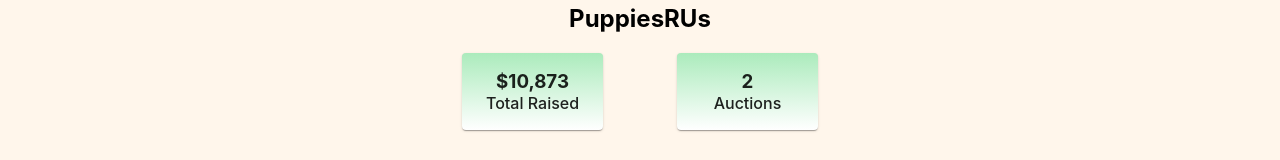
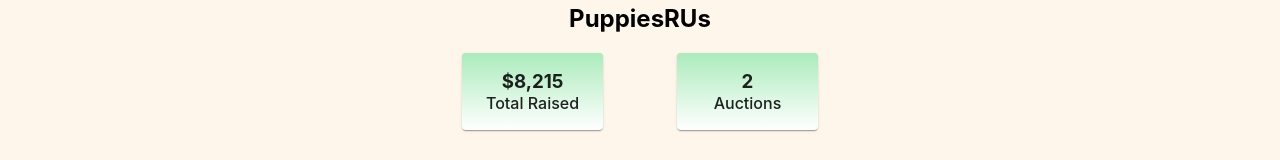
Before and after one commit to 392-f23/BidForGood, a React (Vite) app: page /org_profile in a window 1280 px wide. Shown: the part 140-300 px from the top of the page. Built offline with nearby package versions, Linux system fonts and the light colour scheme; no server answers; the database is empty.

Commit message:
fix total raised

```diff
--- a/src/components/OrganizationHome/OrgProfile.jsx
+++ b/src/components/OrganizationHome/OrgProfile.jsx
@@ -44,7 +44,7 @@ export const OrgProfilePage = () => {
         <h2>PuppiesRUs</h2>
         <div className='cardflex'>
           <Card className='profilecard'>
-            <h3 className='cardheader'>$10,873</h3>
+            <h3 className='cardheader'>$8,215</h3>
             <p className='cardtext'>Total Raised</p>
           </Card>
           <Card className='profilecard'>
```
